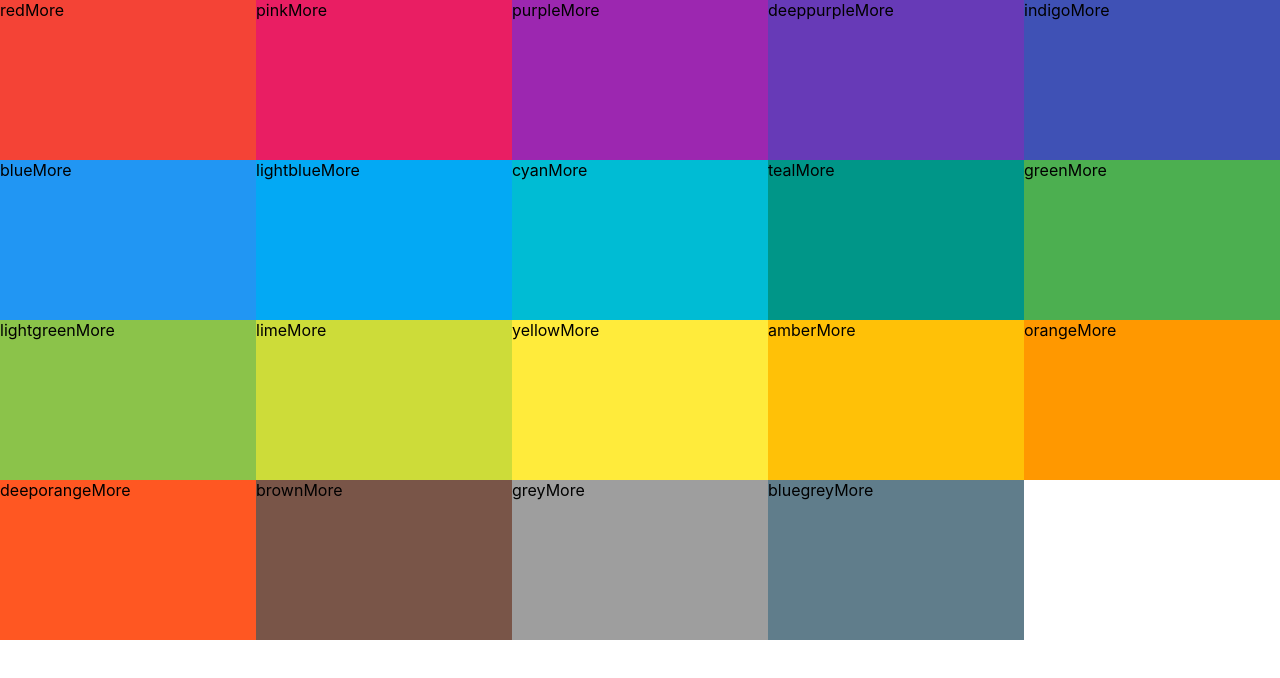
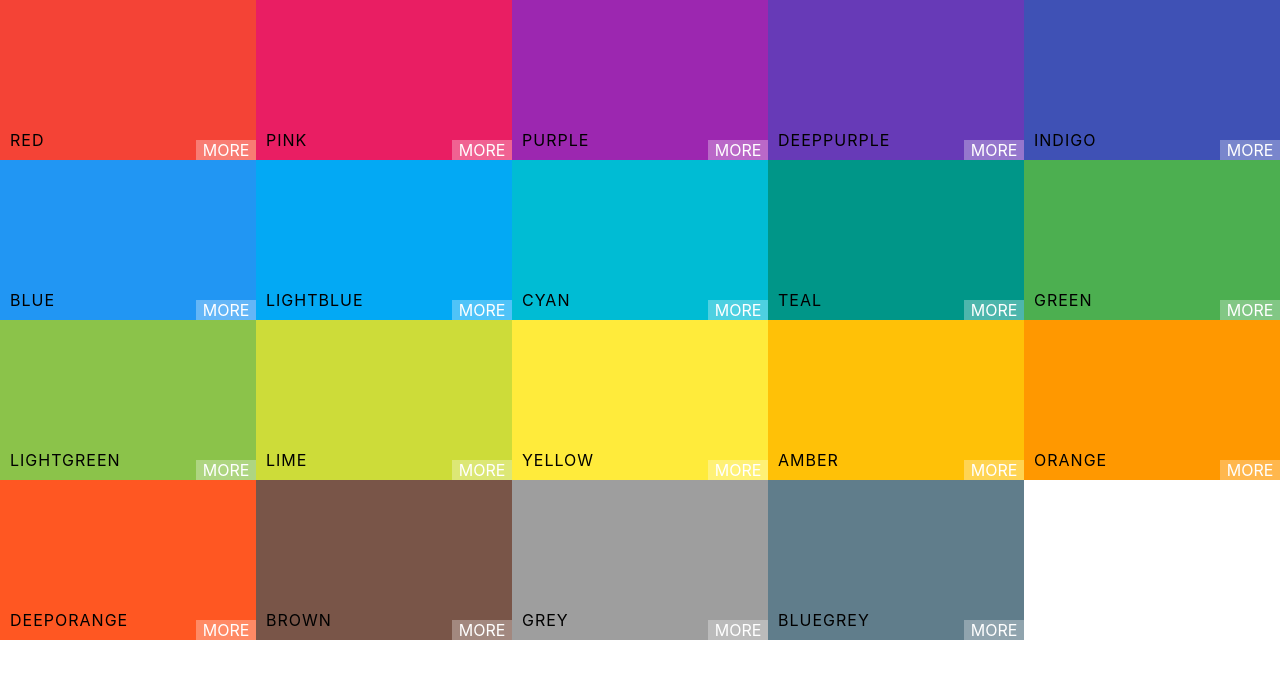
Before and after one commit to Wings30306/react-colors-1, a React (Create React App) app in the folder colors/: page / in a window 1280 px wide. Shown: the top 678 px of the page. Built offline with nearby package versions, Linux system fonts and the light colour scheme.

Commit message:
Style ColorBox

```diff
--- a/colors/src/ColorBox.css
+++ b/colors/src/ColorBox.css
@@ -2,7 +2,56 @@
     width: 20%;
     height: 25%;
     margin: 0 auto;
+    margin-bottom: -4px;
     display: inline-block;
     position: relative;
     cursor: pointer;
 }
+
+.copy-button {
+    width: 100px;
+    height: 30px;
+    position: absolute;
+    display: inline-block;
+    top: 50%;
+    left: 50%;
+    margin-left: -50px;
+    margin-top: -15px;
+    text-align: center;
+    outline: none;
+    background: rgba(255, 255, 255, 0.3);
+    font-size: 1rem;
+    line-height: 30px;
+    color: white;
+    text-transform: uppercase;
+    border: none;
+    opacity: 0;
+}
+
+.ColorBox:hover .copy-button {
+    opacity: 1;
+    transition: 0.5s;
+}
+
+.box-content {
+    position: absolute;
+    width: 100%;
+    left: 0px;
+    bottom: 0px;
+    padding: 10px;
+    color: black;
+    letter-spacing: 1px;
+    text-transform: uppercase;
+}
+
+.see-more {
+    background: rgba(255, 255, 255, 0.3);
+    position: absolute;
+    right: 0px;
+    bottom: 0px;
+    color: white;
+    width: 60px;
+    height: auto;
+    text-transform: uppercase;
+    text-align: center;
+}
--- a/colors/src/ColorBox.js
+++ b/colors/src/ColorBox.js
@@ -3,10 +3,16 @@
 
 class ColorBox extends Component {
     render(){
+        const {name, color} = this.props
         return (
-            <div style={{ background: this.props.color}} className="ColorBox" >
-                <span>{this.props.name}</span>
-                <span>More</span>
+            <div style={{ background: color}} className="ColorBox" >
+                <div className="copy-container">
+                    <div className="box-content">
+                        <span>{name}</span>
+                    </div>
+                    <button className="copy-button">Copy</button>
+                </div>
+                <span className="see-more">More</span>
             </div>
         )
     }
```
